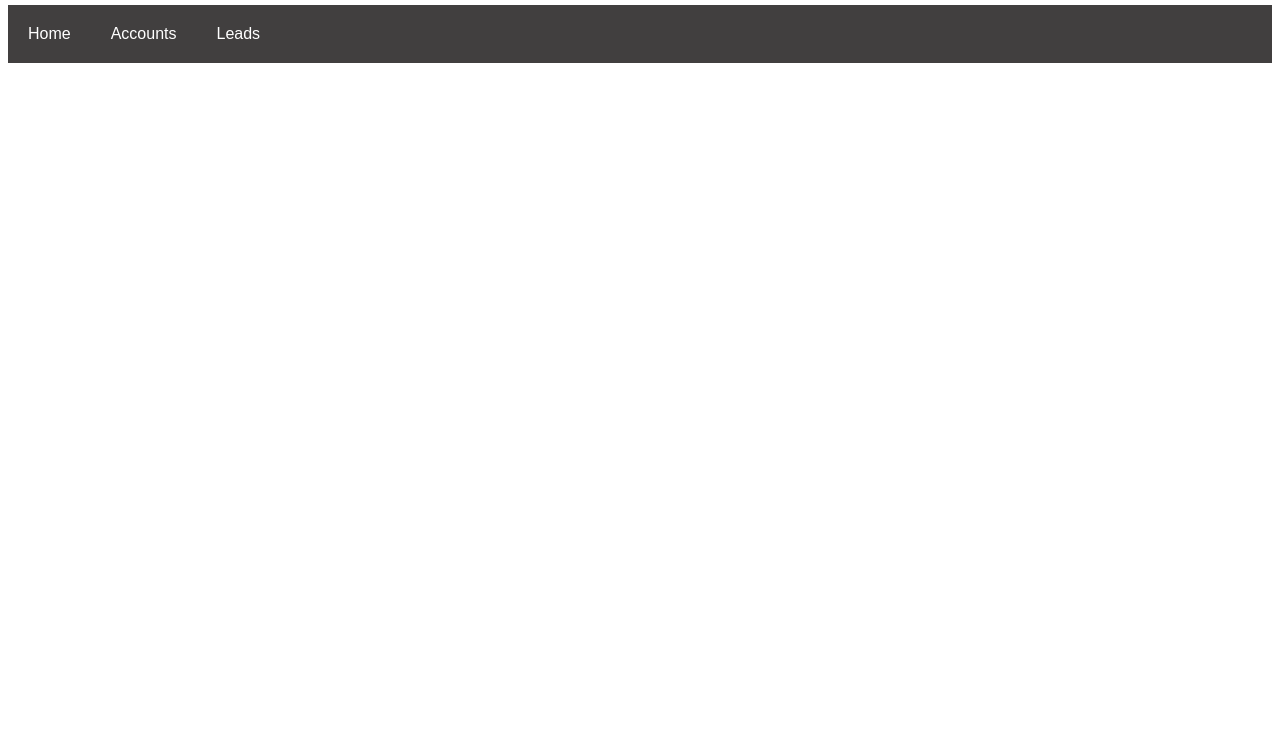
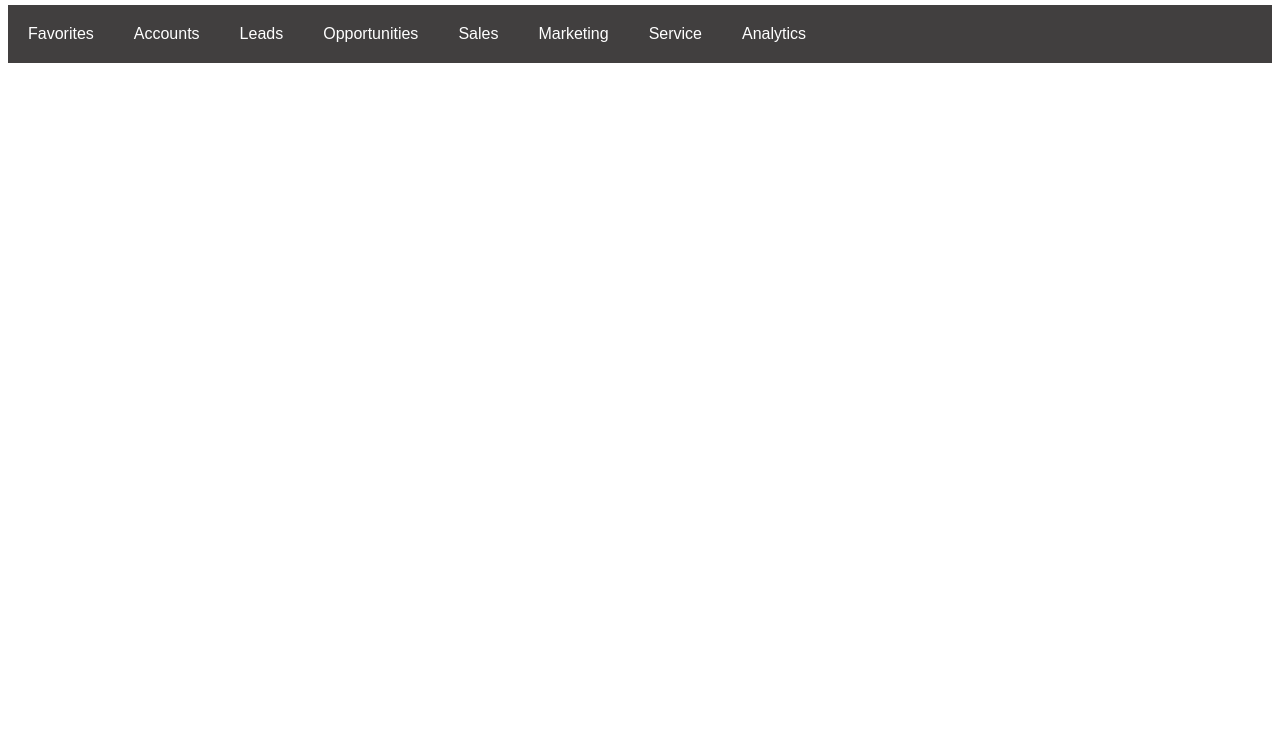
Before and after one commit to YoAhdi/ERPCRM, a plain HTML site: page index.html in a window 1280 px wide. Shown: the part 71-800 px from the top of the page. Drawn offline with Linux system fonts and the light colour scheme.

Commit message:
New changes

```diff
--- a/index.html
+++ b/index.html
@@ -13,9 +13,14 @@
 
     <nav class="navbar">    <!--navbar-->
         <ul>
-            <li><a href="index.html">Home</a></li>
+            <li><a href="index.html">Favorites</a></li>
             <li><a href="Accounts.html">Accounts</a></li>
             <li><a href="leads.html">Leads</a></li>
+            <li><a href="Opportunities.html">Opportunities</a></li>
+            <li><a href="Sales.html">Sales</a></li>
+            <li><a href="Marketing.html">Marketing</a></li>
+            <li><a href="Service.html">Service</a></li>
+            <li><a href="Analytics.html">Analytics</a></li>
         </ul>
     </nav>
 
```
Also changed, not shown: Accounts.html (+1 -2 lines), leads.html (+1 -2 lines).
